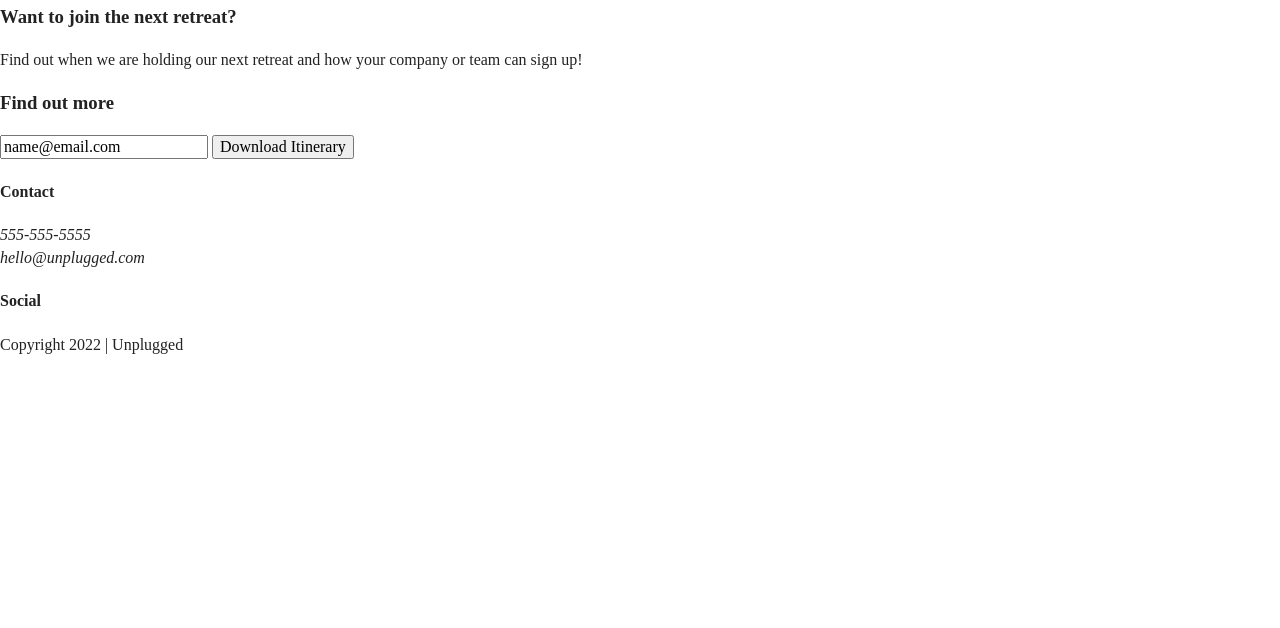
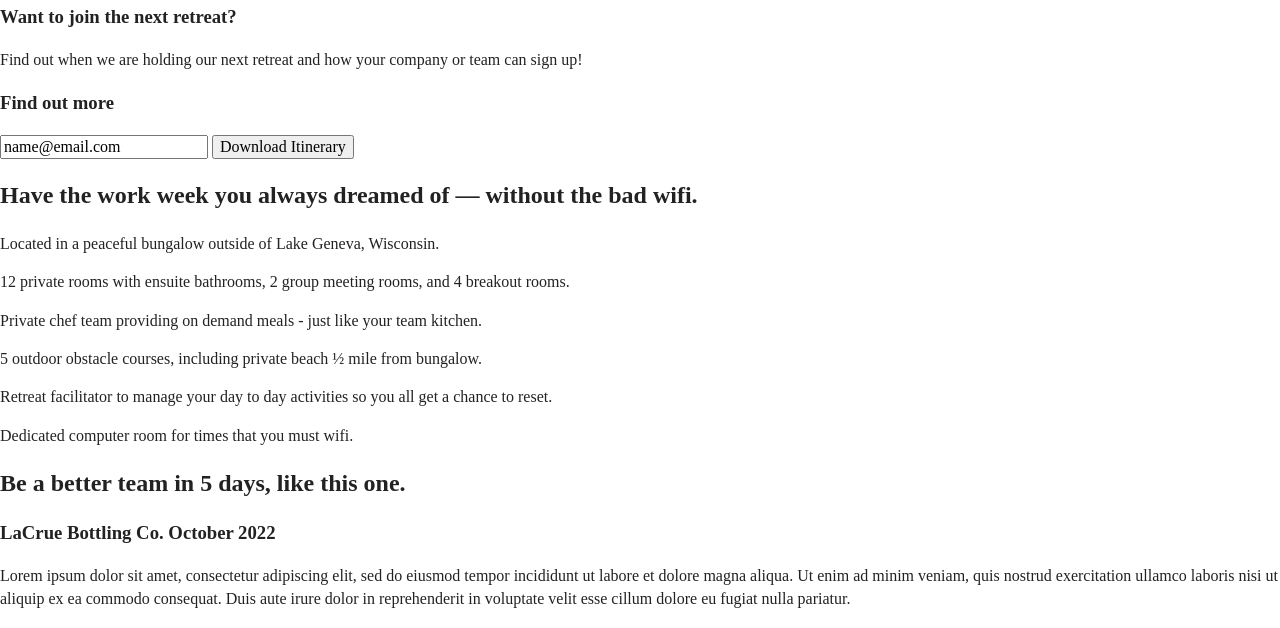
Before and after one commit to mercedes-arnwine/unplugged-tech-retreat, a website: page index.html in a window 1280 px wide. Shown: the part 168-796 px from the top of the page. Drawn offline with Linux system fonts and the light colour scheme.

Commit message:
"Added more sections  and content to main section"

```diff
--- a/index.html
+++ b/index.html
@@ -68,8 +68,72 @@
           </div>
       </div>
     </aside>
+    <section class="features">
+      <div class="content-wrapper">
+        <h2>Have the work week you always dreamed of — without the bad wifi.</h2>
+        <div class="features-items">
+          <article>
+            <p class="fontawesome-icon">
+            </p>
+            <p class="features-item-description">
+              Located in a peaceful bungalow outside of Lake Geneva, Wisconsin.
+            </p>
+          </article>
+          <article>
+            <p class="fontawesome-icon">
+            </p>
+            <p class="features-item-description">
+              12 private rooms with ensuite bathrooms, 2 group meeting rooms, and 4 breakout rooms.
+            </p>
+          </article>
+          <article>
+            <p class="fontawesome-icon">
+            </p>
+            <p class="features-item-description">
+              Private chef team providing on demand meals - just like your team kitchen.
+            </p>
+          </article>
+          <article>
+            <p class="fontawesome-icon">
+            </p>
+            <p class="features-item-description">
+              5 outdoor obstacle courses, including private beach ½ mile from bungalow.
+            </p>
+          </article>
+          <article>
+            <p class="fontawesome-icon">
+            </p>
+            <p class="features-item-description">
+              Retreat facilitator to manage your day to day activities so you all get a chance to reset.
+            </p>
+          </article>
+          <article>
+            <p class="fontawesome-icon">
+            </p>
+            <p class="features-item-description">
+              Dedicated computer room for times that you must wifi.
+            </p>
+          </article>
+        </div>
+      </div>
+    </section>
 
+    <section class="reviews">
+      <div class="content-wrapper">
+        <h2>Be a better team in 5 days, like this one.</h2>
+        <article>
+          <div>
+            <h3>LaCrue Bottling Co. October 2022</h3>
+            <p>
+              Lorem ipsum dolor sit amet, consectetur adipiscing elit, sed do eiusmod tempor incididunt ut labore et dolore magna aliqua. Ut enim ad minim veniam, quis nostrud exercitation ullamco laboris nisi ut aliquip ex ea commodo consequat. Duis aute irure dolor
+              in reprehenderit in voluptate velit esse cillum dolore eu fugiat nulla pariatur.
+            </p>
+          </div>
+        </article>
+      </div>
+    </section>
   </main>  <!-- MAIN WRAPPER-->
+
 
   <footer>
               <div class="content-wrapper">
```
